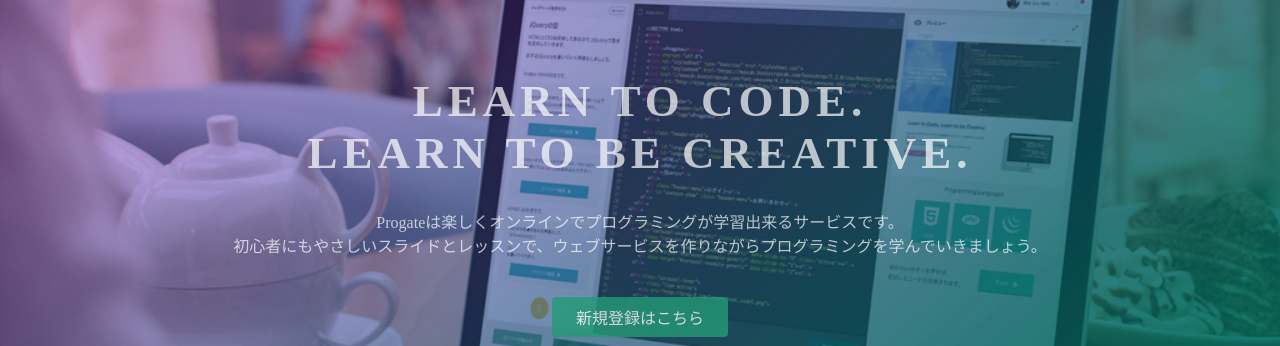
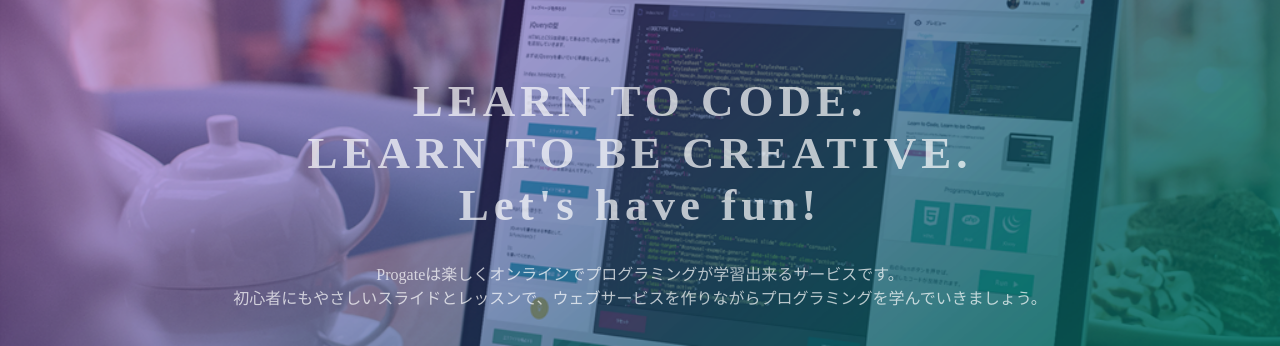
Before and after one commit to choko0916/choko0916.github.io, a plain HTML site: page index.html in a window 1280 px wide. Shown: the part 135-481 px from the top of the page. Drawn offline with Linux system fonts and the light colour scheme.

Commit message:
Update index.html

```diff
--- a/index.html
+++ b/index.html
@@ -23,7 +23,7 @@
   </header>
   <div class="top-wrapper">
     <div class="container">
-      <h1>LEARN TO CODE.<br>LEARN TO BE CREATIVE.<br></h1>
+      <h1>LEARN TO CODE.<br>LEARN TO BE CREATIVE.<br>Let's have fun!</h1>
       <p>Progateは楽しくオンラインでプログラミングが学習出来るサービスです。<br>初心者にもやさしいスライドとレッスンで、ウェブサービスを作りながらプログラミングを学んでいきましょう。</p>
       <div class="btn-wrapper">
         <a href="#" class="btn signup">新規登録はこちら</a>
```
